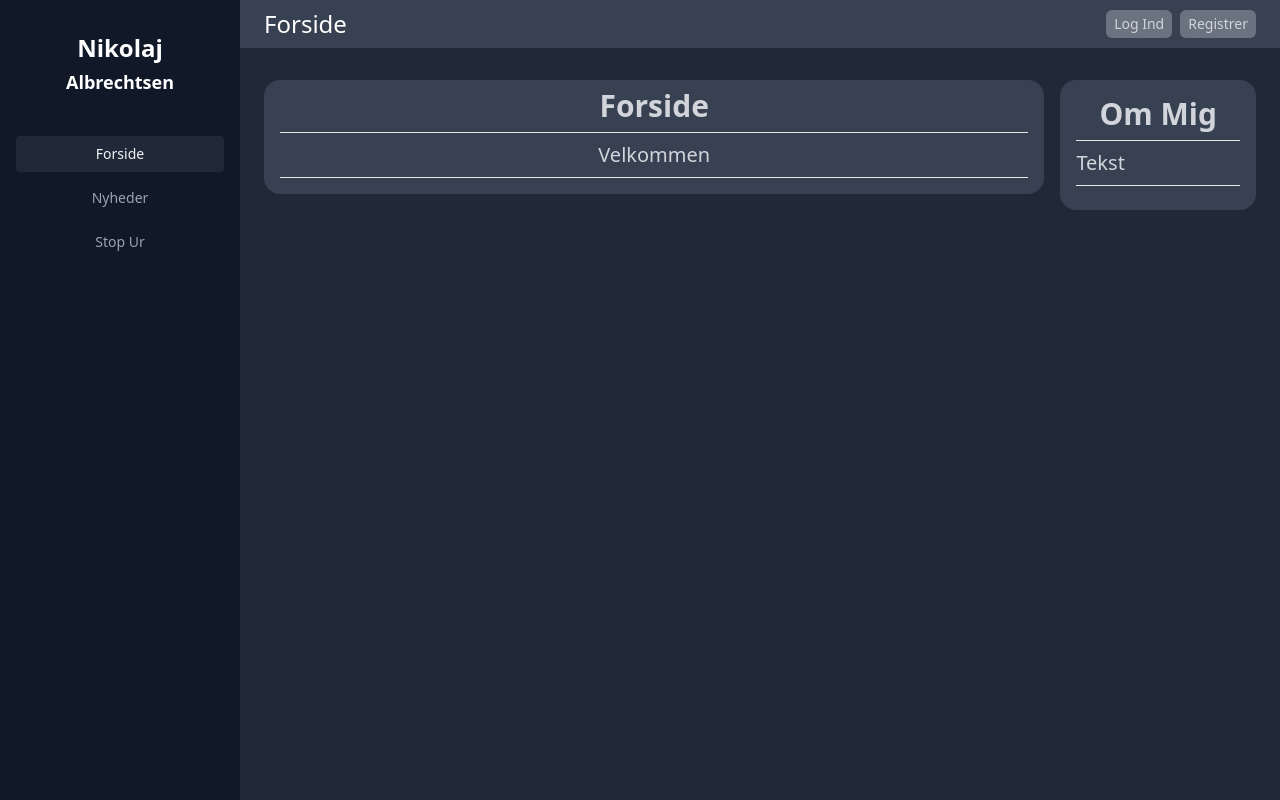
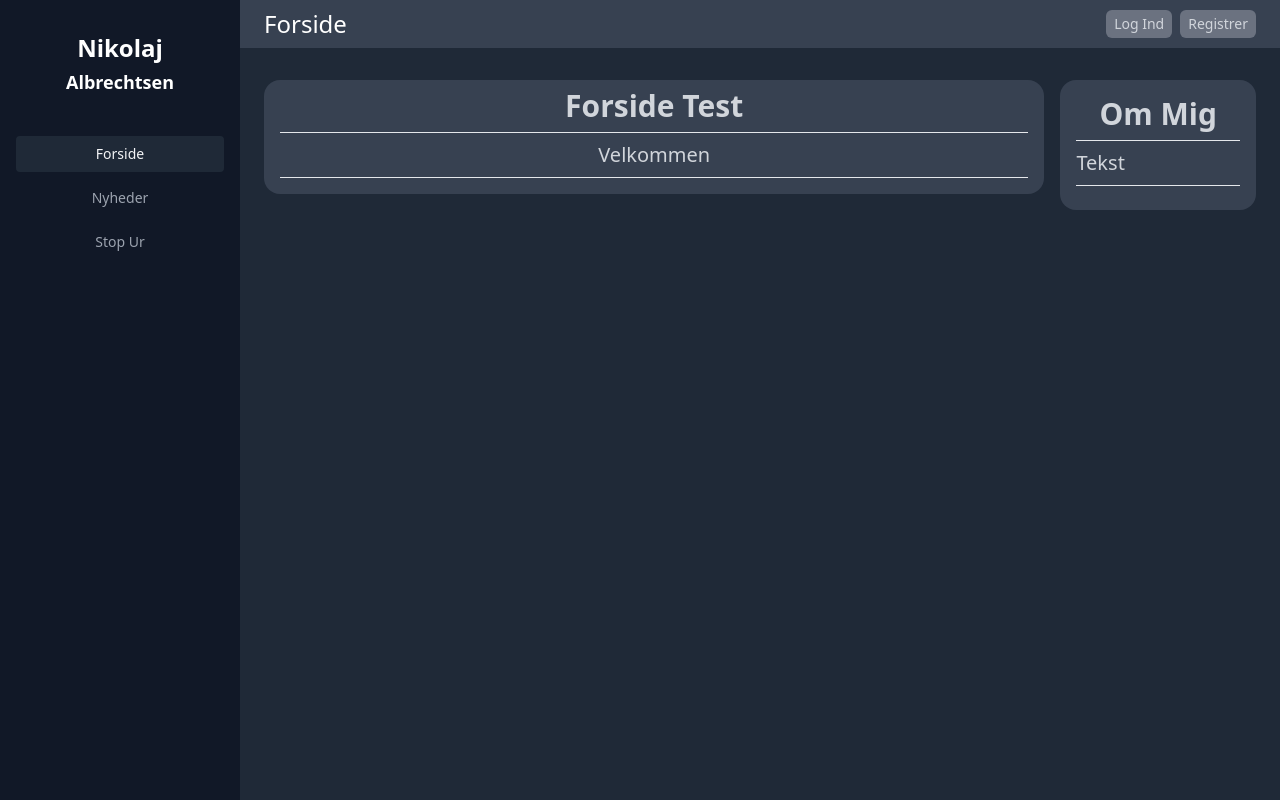
Before and after one commit to Wrexr-xyz/nikolajalbrechtsen, a Laravel app: page / in a window 1280 px wide. Run offline with Laravel 10, Linux system fonts and the light colour scheme; some libraries are stand-ins or nearby versions.

Commit message:
ewraftrety

```diff
--- a/resources/views/pages/forside.blade.php
+++ b/resources/views/pages/forside.blade.php
@@ -7,7 +7,7 @@
         <div class="w-[80%]">
             <main class="bg-gray-700 px-4 py-2 rounded-2xl">
                 <h1 class="text-center text-3xl font-bold">
-                    Forside
+                    Forside Test
                 </h1>
                 <hr class="my-2">
                 <p class="text-center">
```
Also changed, not shown: package-lock.json.
